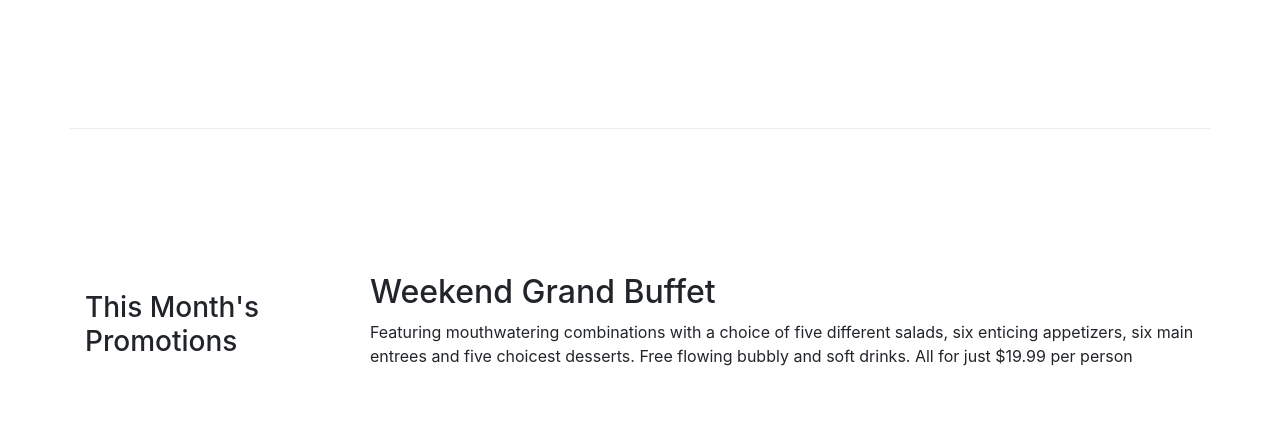
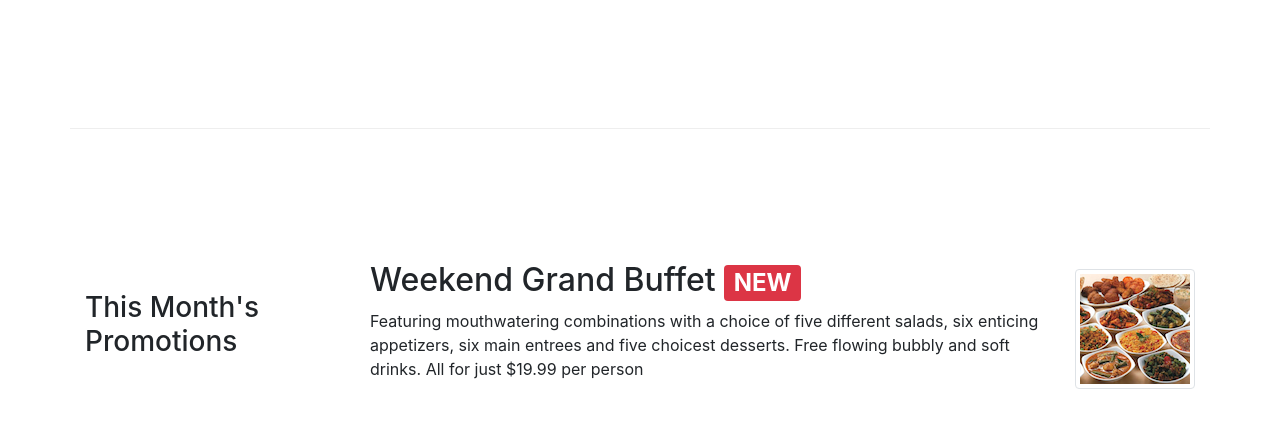
Before and after one commit to vishalpandey-9891/Bootstrap-intro, a website: page index.html in a window 1280 px wide. Shown: the part 625-1052 px from the top of the page. Drawn offline with nearby package versions, Linux system fonts and the light colour scheme.

Commit message:
Assignment 2 task 2 completed

```diff
--- a/index.html
+++ b/index.html
@@ -98,9 +98,23 @@
                 <h3>This Month's Promotions</h3>
             </div>
             <div class="col col-sm col-md" >
-                <h2>Weekend Grand Buffet</h2>
-                <p>Featuring mouthwatering combinations with a choice of five different salads, six enticing appetizers, six main entrees and five choicest desserts. Free flowing bubbly and soft drinks. All for just $19.99 per person </p>
+
+
+                <div class="media">
+
+                    <div class="media-body">
+                        <h2>Weekend Grand Buffet
+                            <span class="badge badge-danger">NEW</span>
+                        </h2>
+                        <p>Featuring mouthwatering combinations with a choice of five different salads, six enticing appetizers, six main entrees and five choicest desserts. Free flowing bubbly and soft drinks. All for just $19.99 per person </p>
+
+                    </div>
+                    <img class="d-flex ml-4 img-thumbnail align-self-center"
+                            src="img/buffet.png" alt="Alberto Somayya">
+                </div>
+
             </div>
+
         </div>
 
         <div class="row row-content align-items-center">
```
